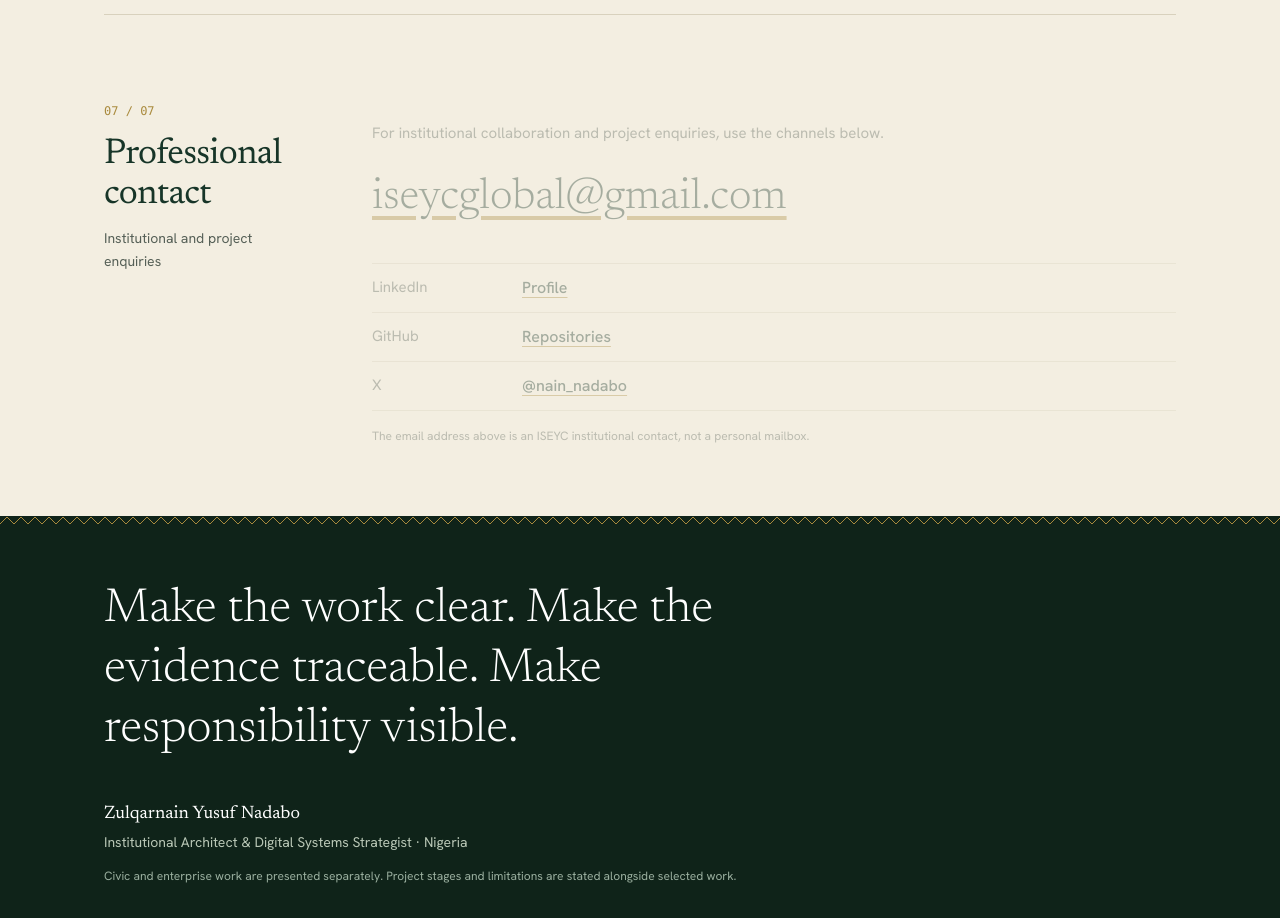
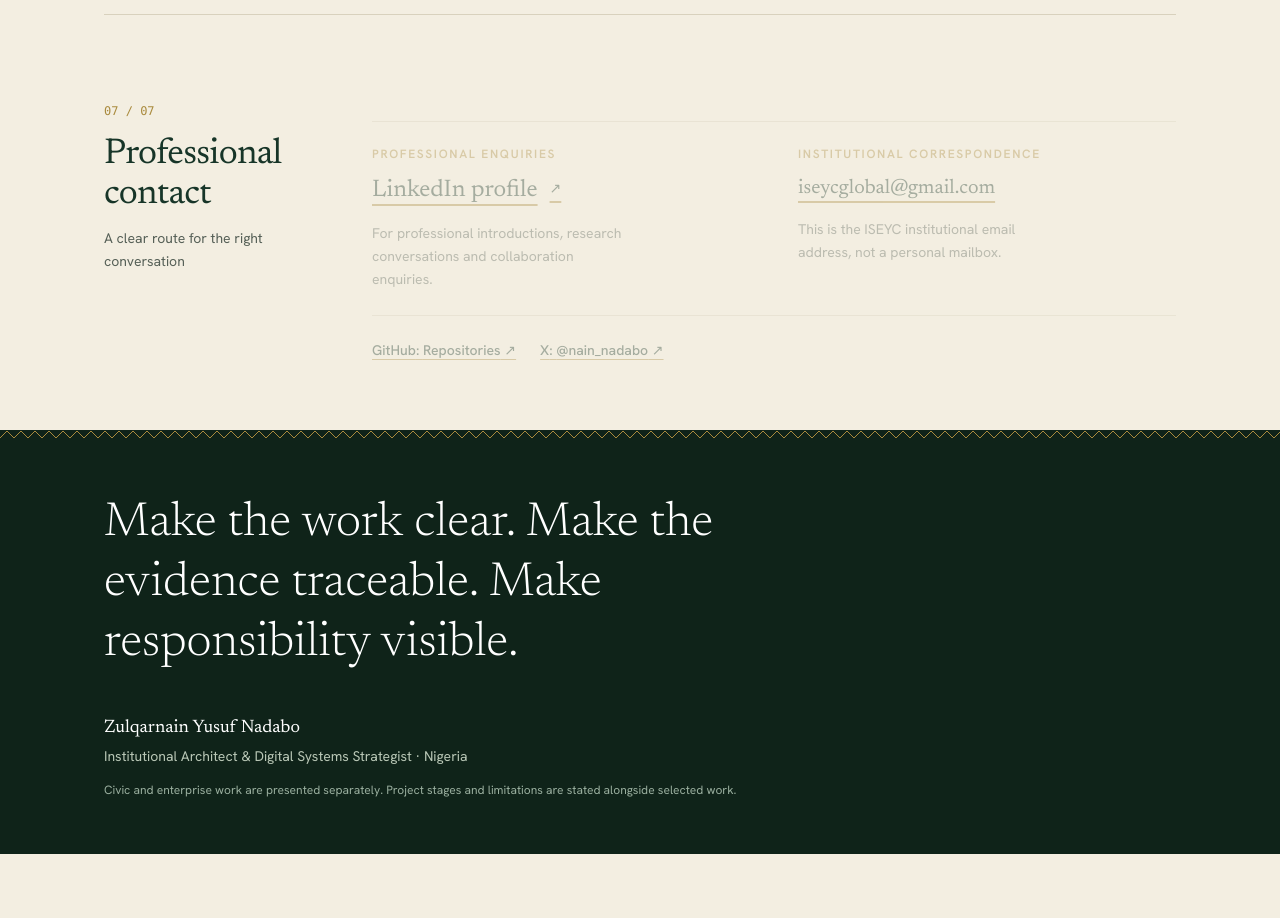
Before and after one commit to mrzulqarnainnadabo/zulqarnain-nadabo, a Next.js app: page / in a window 1280 px wide. Shown: the part 5340-6258 px from the top of the page. After the commit the page ends 6194 px from the top, so only its background shows below. Built offline with nearby package versions, Linux system fonts and the light colour scheme.

Commit message:
Refine portfolio Contact.jsx

```diff
--- a/components/Contact.jsx
+++ b/components/Contact.jsx
@@ -2,25 +2,35 @@ import Section from './Section';
 import { contact } from '@/lib/content';
 
 export default function Contact() {
+  const [professional, ...institutional] = contact.links;
+
   return (
-    <Section id="contact" title="Professional contact" kicker="Institutional and project enquiries" last>
-      <p className="mb-5 max-w-xl text-[15px] leading-relaxed text-mute">
-        For institutional collaboration and project enquiries, use the channels below.
-      </p>
-      <a href={`mailto:${contact.email}`} className="mb-8 inline-block break-all font-serif text-[clamp(1.6rem,6vw,2.7rem)] font-light text-forest underline decoration-gold underline-offset-8 hover:text-black">
-        {contact.email}
-      </a>
-      <dl className="grid grid-cols-[110px_1fr] border-b border-rule md:grid-cols-[150px_1fr]">
-        {contact.links.map(([key, label, href]) => (
-          <div key={key} className="contents">
-            <dt className="border-t border-rule py-3 text-[15px] text-mute">{key}</dt>
-            <dd className="border-t border-rule py-3 [overflow-wrap:anywhere]">
-              <a href={href} target="_blank" rel="noreferrer" className="font-medium text-forest underline decoration-gold underline-offset-4 hover:text-black">{label}</a>
-            </dd>
-          </div>
+    <Section id="contact" title="Professional contact" kicker="A clear route for the right conversation" last>
+      <div className="grid gap-8 border-y border-rule py-6 sm:grid-cols-2 sm:gap-12">
+        <div>
+          <p className="text-xs font-semibold uppercase tracking-[0.14em] text-gold">Professional enquiries</p>
+          <a href={professional[2]} target="_blank" rel="noreferrer" className="mt-3 inline-flex items-center gap-3 font-serif text-2xl text-forest underline decoration-gold decoration-2 underline-offset-8 hover:text-black">
+            LinkedIn profile <span aria-hidden="true" className="text-sm">↗</span>
+          </a>
+          <p className="mt-4 max-w-[32ch] text-sm leading-relaxed text-mute">For professional introductions, research conversations and collaboration enquiries.</p>
+        </div>
+
+        <div>
+          <p className="text-xs font-semibold uppercase tracking-[0.14em] text-gold">Institutional correspondence</p>
+          <a href={`mailto:${contact.email}`} className="mt-3 inline-block break-all font-serif text-xl text-forest underline decoration-gold underline-offset-8 hover:text-black">
+            {contact.email}
+          </a>
+          <p className="mt-4 max-w-[32ch] text-sm leading-relaxed text-mute">This is the ISEYC institutional email address, not a personal mailbox.</p>
+        </div>
+      </div>
+
+      <div className="mt-6 flex flex-wrap gap-x-6 gap-y-3 text-sm">
+        {institutional.map(([key, label, href]) => (
+          <a key={key} href={href} target="_blank" rel="noreferrer" className="font-medium text-forest underline decoration-gold underline-offset-4 hover:text-black">
+            {key}: {label} ↗
+          </a>
         ))}
-      </dl>
-      <p className="mt-4 text-xs leading-relaxed text-mute">The email address above is an ISEYC institutional contact, not a personal mailbox.</p>
+      </div>
     </Section>
   );
 }
```
